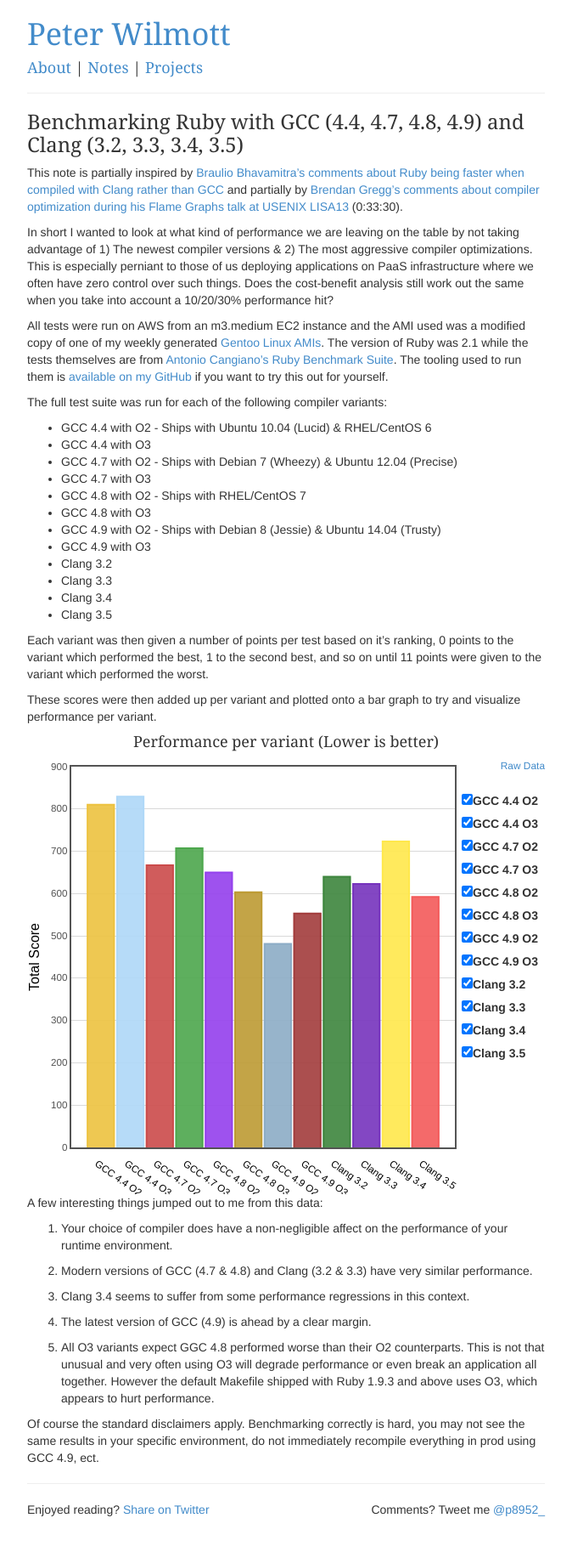
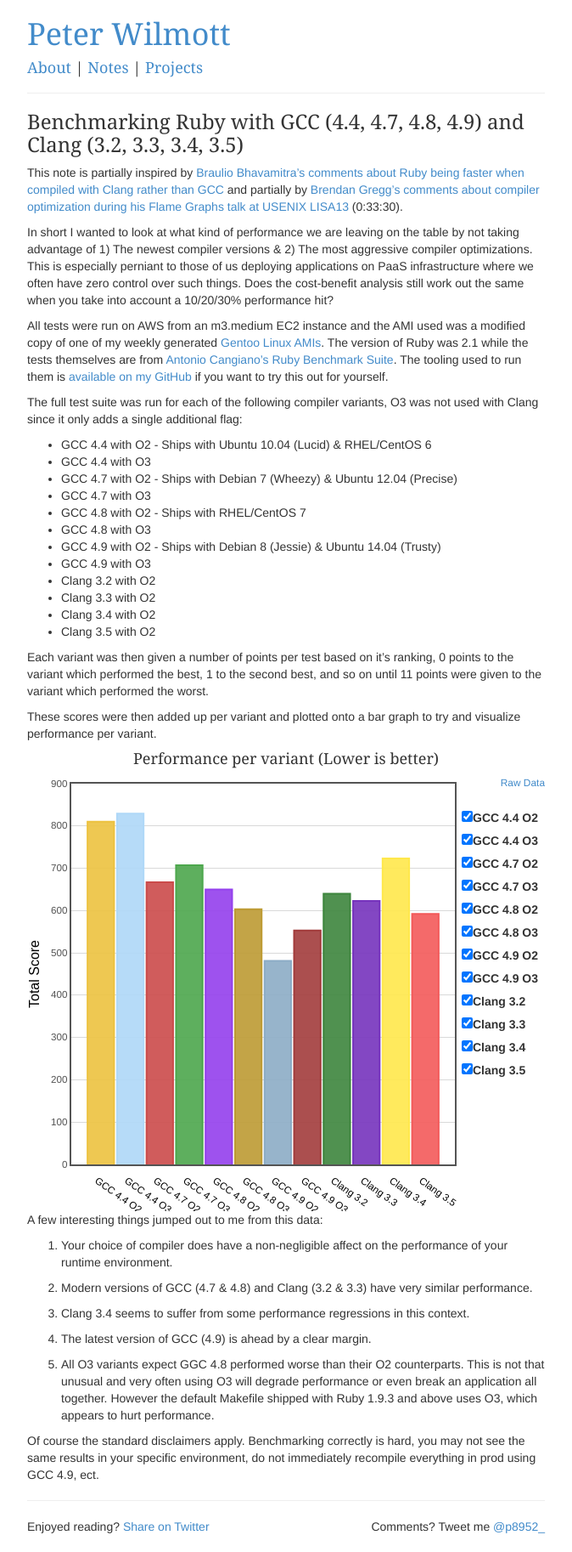
Before and after one commit to p8952/p8952.github.io.old, a Jekyll site: the page built from _posts/2014-12-17-benchmarking-ruby-with-gcc-and-clang.markdown, in a window 1280 px wide. Shown: the whole page at 85% size, without its empty margins (303-977 px from the left). Built offline with Jekyll 4.4.1, drawn with Linux system fonts in a browser that asks for light colours; Markdown is read by kramdown in place of the engine named in the settings.

Commit message:
Make it clear O2 is used with Clang

```diff
--- a/_posts/2014-12-17-benchmarking-ruby-with-gcc-and-clang.markdown
+++ b/_posts/2014-12-17-benchmarking-ruby-with-gcc-and-clang.markdown
@@ -29,7 +29,8 @@ version of Ruby was 2.1 while the tests themselves are from [Antonio Cangiano's
 Ruby Benchmark Suite][4]. The tooling used to run them is [available on my
 GitHub][5] if you want to try this out for yourself.
 
-The full test suite was run for each of the following compiler variants:
+The full test suite was run for each of the following compiler variants, O3 was
+not used with Clang since it only adds a single additional flag:
 
 * GCC 4.4 with O2 - Ships with Ubuntu 10.04 (Lucid) & RHEL/CentOS 6
 * GCC 4.4 with O3
@@ -39,10 +40,10 @@ The full test suite was run for each of the following compiler variants:
 * GCC 4.8 with O3
 * GCC 4.9 with O2 - Ships with Debian 8 (Jessie) & Ubuntu 14.04 (Trusty)
 * GCC 4.9 with O3
-* Clang 3.2
-* Clang 3.3
-* Clang 3.4
-* Clang 3.5
+* Clang 3.2 with O2
+* Clang 3.3 with O2
+* Clang 3.4 with O2
+* Clang 3.5 with O2
 
 Each variant was then given a number of points per test based on it's ranking,
 0 points to the variant which performed the best, 1 to the second best, and so
```
Also changed, not shown: 1 other file.
